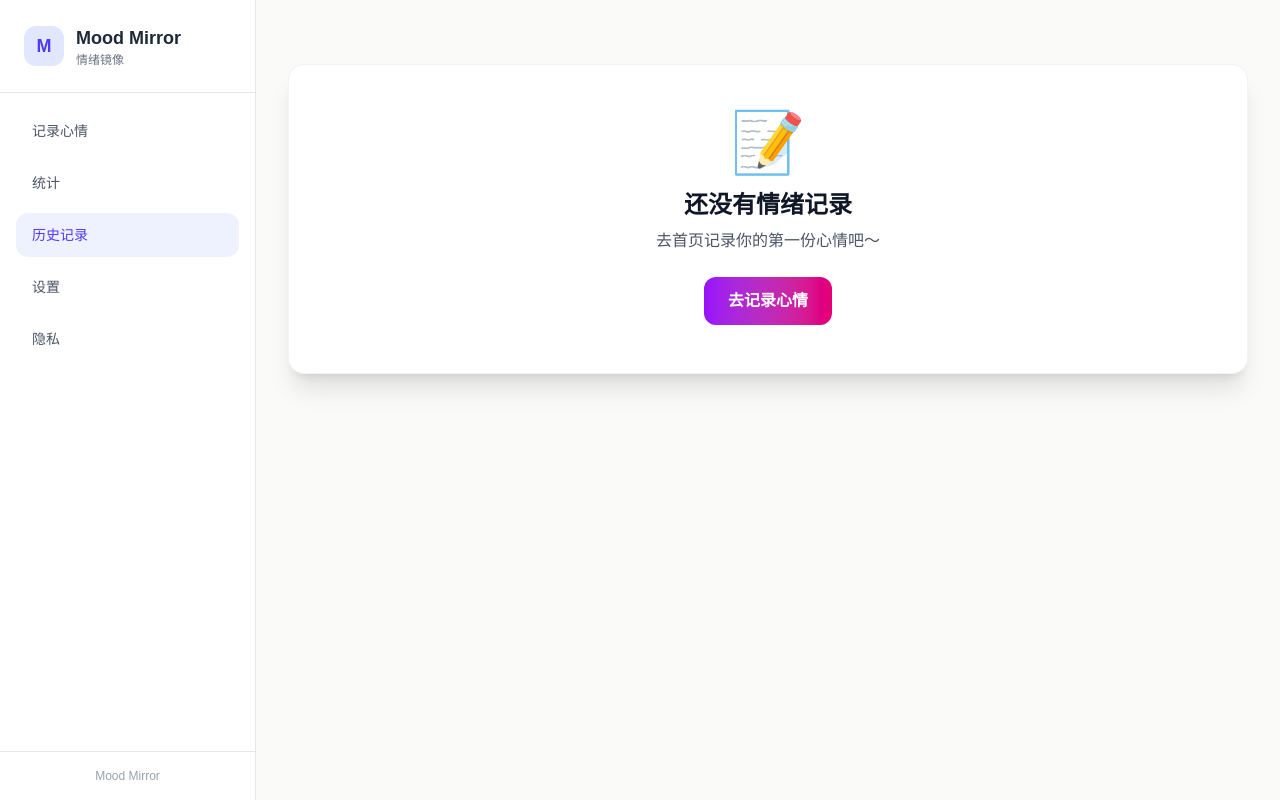
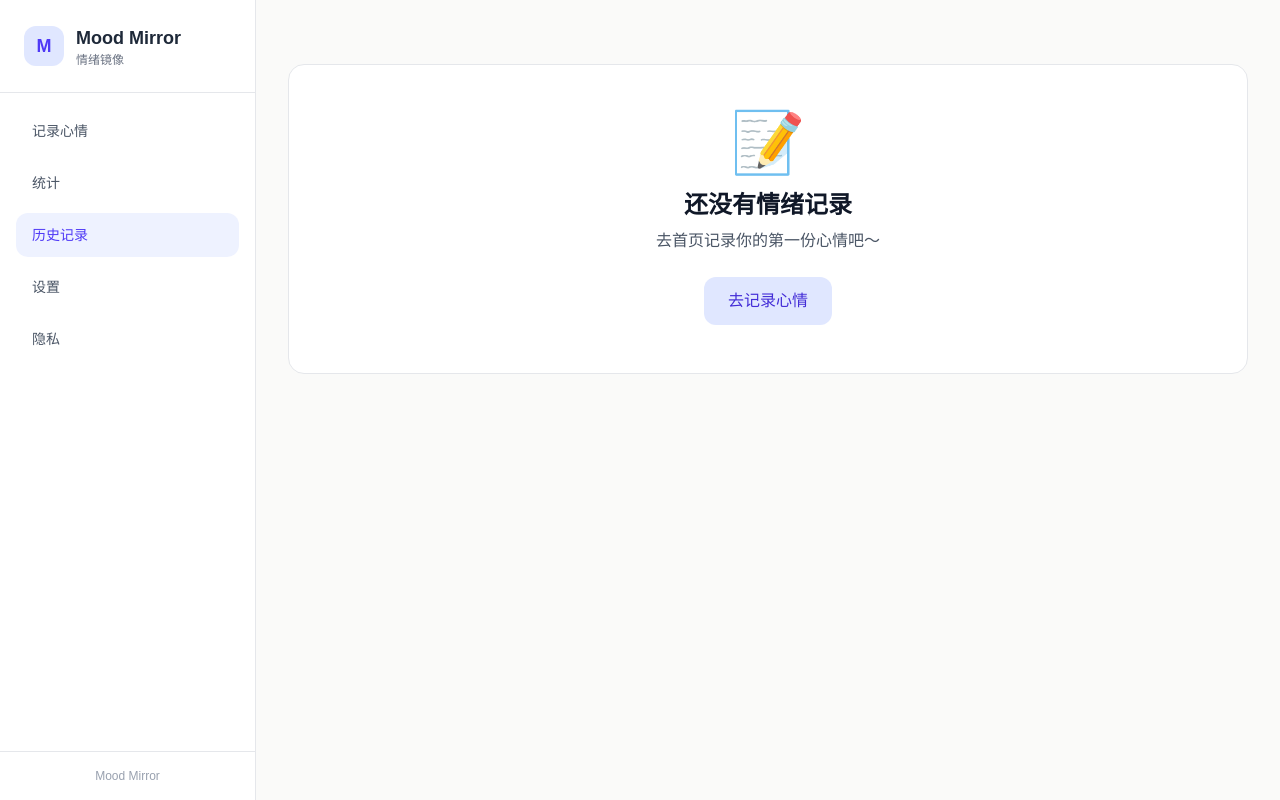
Before and after one commit to Limitinfinitude/A4, a Next.js app: page /history in a window 1280 px wide. Built offline with nearby package versions, Linux system fonts and the light colour scheme.

Commit message:
history page

```diff
--- a/src/app/history/page.tsx
+++ b/src/app/history/page.tsx
@@ -178,13 +178,13 @@ export default function HistoryPage() {
     return (
       <MainLayout>
         <div className="py-8">
-          <div className="bg-white dark:bg-gray-800 rounded-2xl shadow-xl p-8 sm:p-12 text-center border border-gray-200/50 dark:border-gray-700/50">
+          <div className="bg-white dark:bg-gray-800 rounded-2xl p-8 sm:p-12 text-center border border-gray-200 dark:border-gray-700">
             <div className="text-6xl mb-4">📝</div>
             <h2 className="text-2xl font-bold text-gray-900 dark:text-white mb-2">还没有情绪记录</h2>
             <p className="text-gray-600 dark:text-gray-400 mb-6">去首页记录你的第一份心情吧～</p>
             <button
               onClick={() => router.push('/')}
-              className="px-6 py-3 bg-gradient-to-r from-purple-600 to-pink-600 text-white rounded-xl font-semibold hover:shadow-lg transform hover:scale-105 transition-all"
+              className="px-6 py-3 bg-indigo-100 dark:bg-indigo-900/30 text-indigo-700 dark:text-indigo-300 rounded-xl font-medium hover:bg-indigo-200 dark:hover:bg-indigo-900/40 transition-colors"
             >
               去记录心情
             </button>
```
